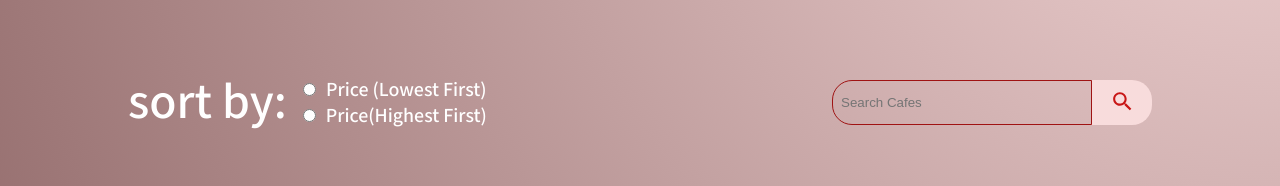
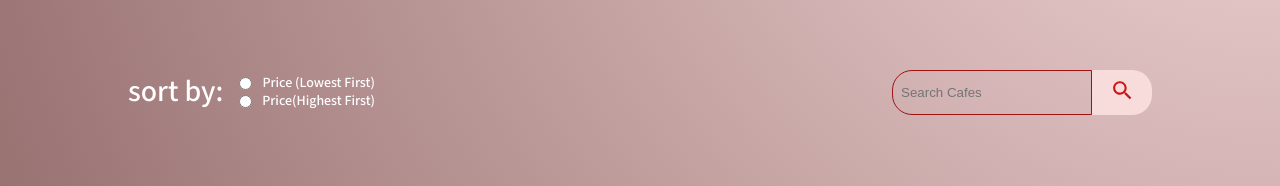
Before and after one commit to CJWALT/buycof, a React (Create React App) app: page /cafes in a window 1280 px wide. Shown: the part 327-513 px from the top of the page. Built offline with nearby package versions, Linux system fonts and the light colour scheme; no server answers; a web font is replaced by a local one.

Commit message:
refactor: media queries of the card, and cafes component

```diff
--- a/src/pages/Cafes/Cafes.scss
+++ b/src/pages/Cafes/Cafes.scss
@@ -164,6 +164,26 @@
 
 @media (min-width:640px){
     #wrapper{
+        .cafes{
+            .sort-search{
+                .sort-wrap{
+                   h4{
+                    font-size:30px;
+                   }
+                   .sort-input{
+                    label{
+                        font-size:14px;
+                    }
+                }
+
+                }
+                .search{
+                    input[type=text]{
+                        width:200px;
+                    }
+                }
+            }
+        }
         .cafe{
             width:90%;
             gap:2rem;
```
